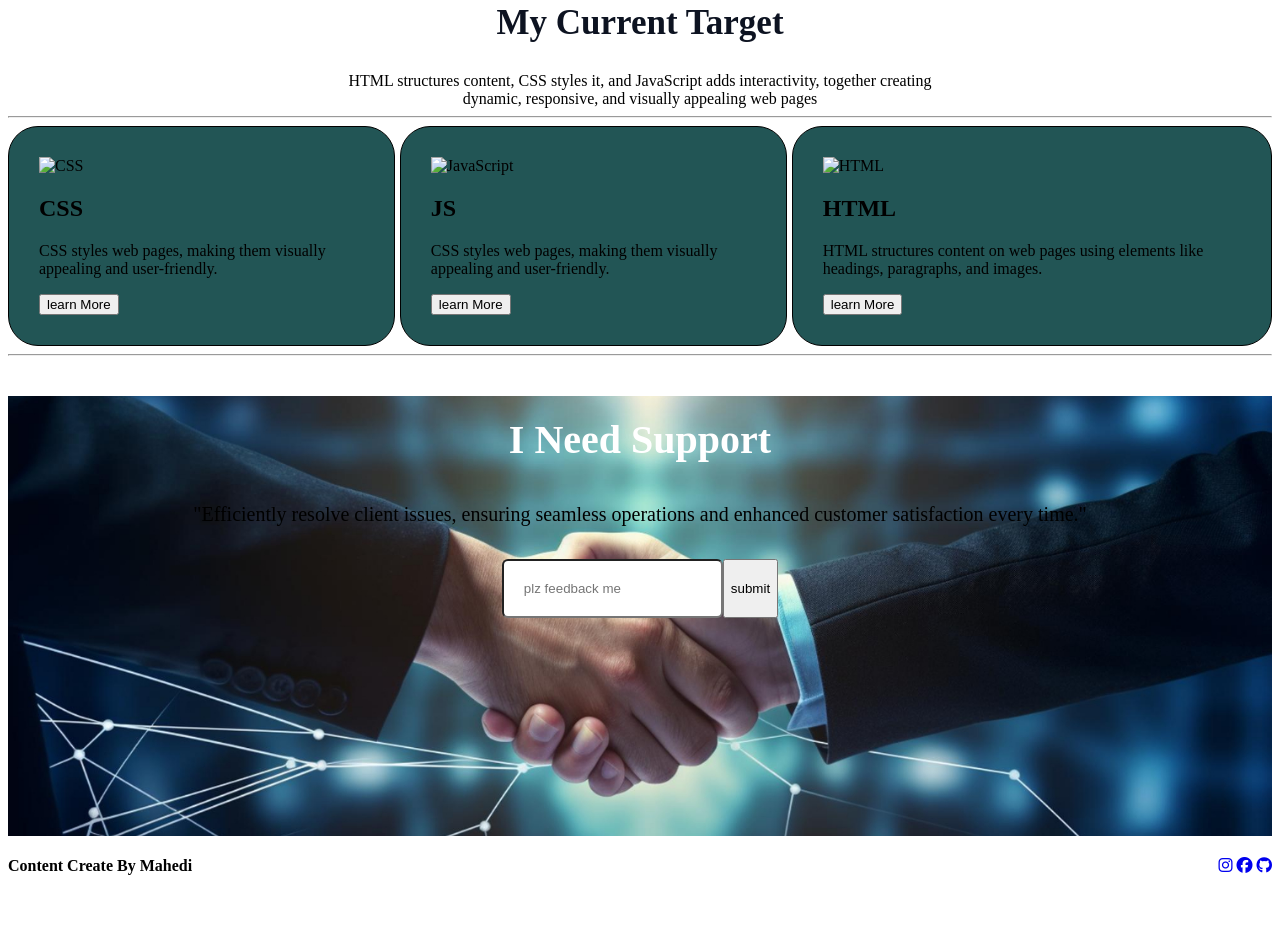
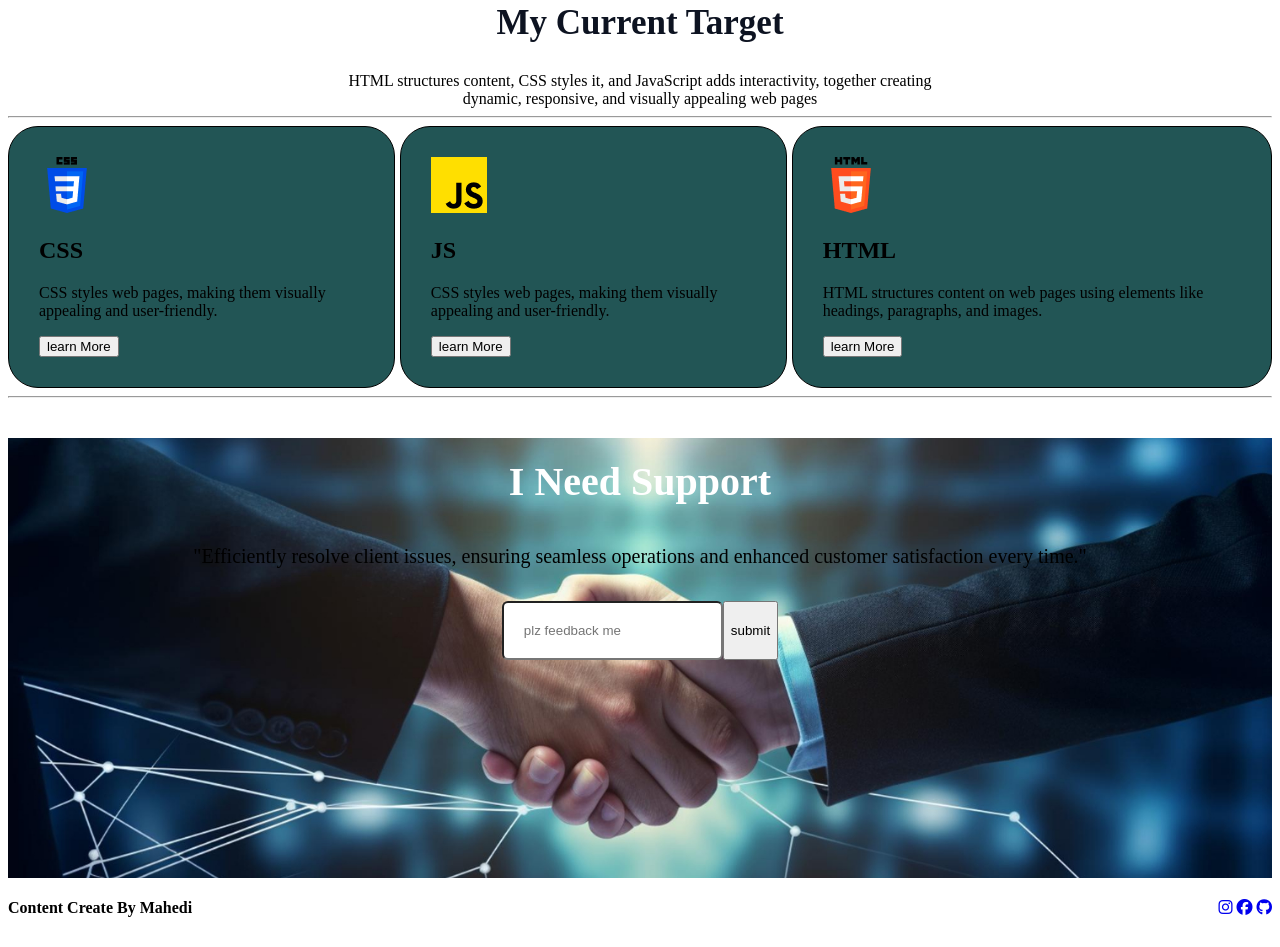
Before and after one commit to mahedihassan786/assignment1, a plain HTML site: page index.html in a window 1280 px wide. Shown: the part 2674-3621 px from the top of the page. Before the commit the page ends 3579 px from the top, so only its background shows below. Drawn offline with Linux system fonts and the light colour scheme; a web font is replaced by a local one.

Commit message:
edit png

```diff
--- a/index.html
+++ b/index.html
@@ -133,7 +133,7 @@
       <hr>
       <div class="parent">
         <div class="container">
-          <img src=".assets/css.png" alt="CSS" />
+          <img src="./assets/css.png" alt="CSS" />
           <h2>CSS</h2>
           <p>
             CSS styles web pages, making them visually appealing and
@@ -142,7 +142,7 @@
           <button class="button">learn More</button>
         </div>
         <div class="container">
-          <img src=".assets/js.png" alt="JavaScript" />
+          <img src="./assets/js.png" alt="JavaScript" />
           <h2>JS</h2>
           <p>
             CSS styles web pages, making them visually appealing and
@@ -151,7 +151,7 @@
           <button class="button">learn More</button>
         </div>
         <div class="container">
-          <img src=".assets/html.png" alt="HTML" />
+          <img src="./assets/html.png" alt="HTML" />
           <h2>HTML</h2>
           <p>
             HTML structures content on web pages using elements like headings,
```
